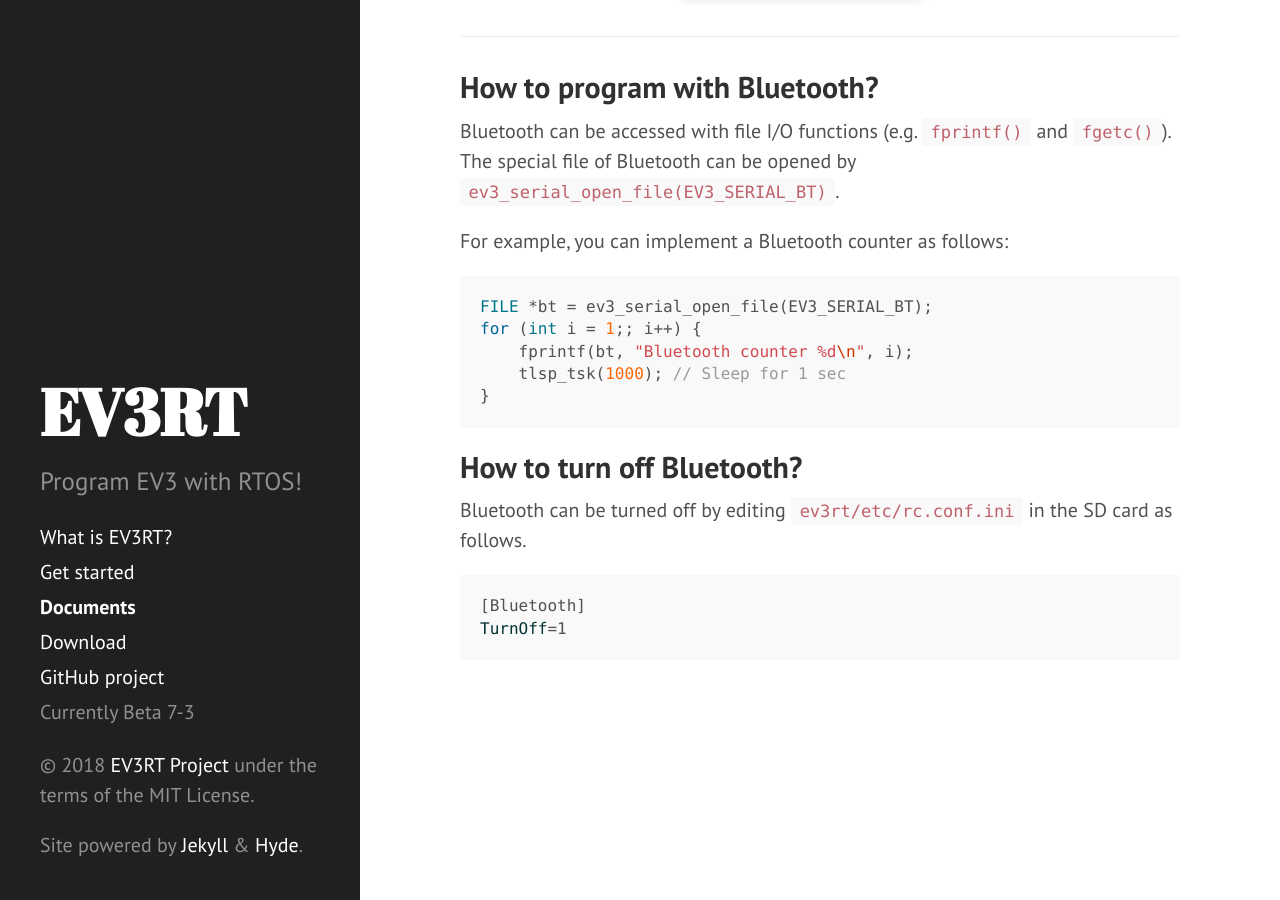
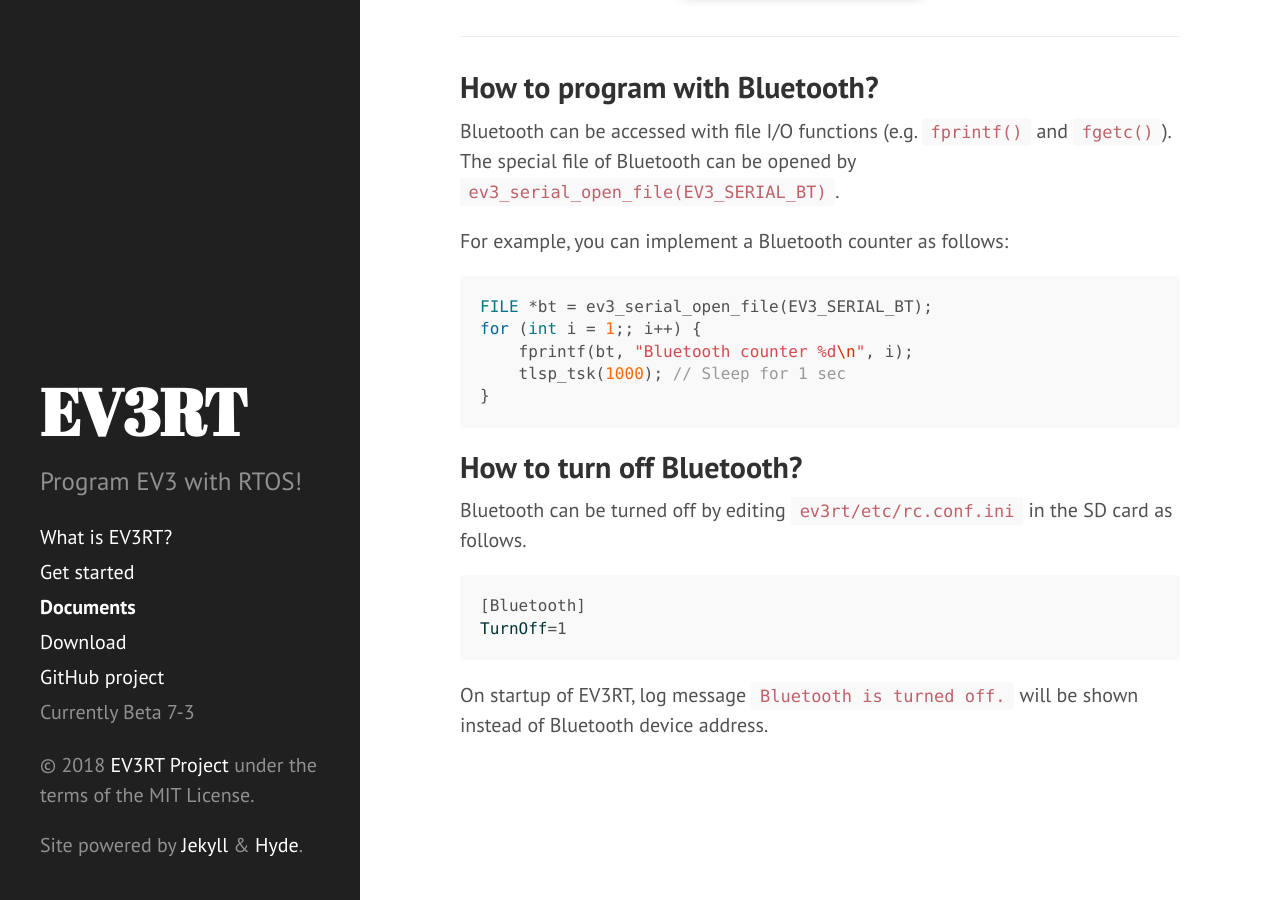
Before and after one commit to ev3rt-git/ev3rt-git.github.io, a Jekyll site: the page built from documents.md, in a window 1280 px wide and 900 px high, scrolled down 2637 px. Built offline with Jekyll 4.4.1, drawn with Linux system fonts in a browser that asks for light colours.

Commit message:
Update documents.md

```diff
--- a/documents.md
+++ b/documents.md
@@ -80,3 +80,5 @@
 [Bluetooth]
 TurnOff=1
 ~~~
+
+On startup of EV3RT, log message `Bluetooth is turned off.` will be shown instead of Bluetooth device address.
```
